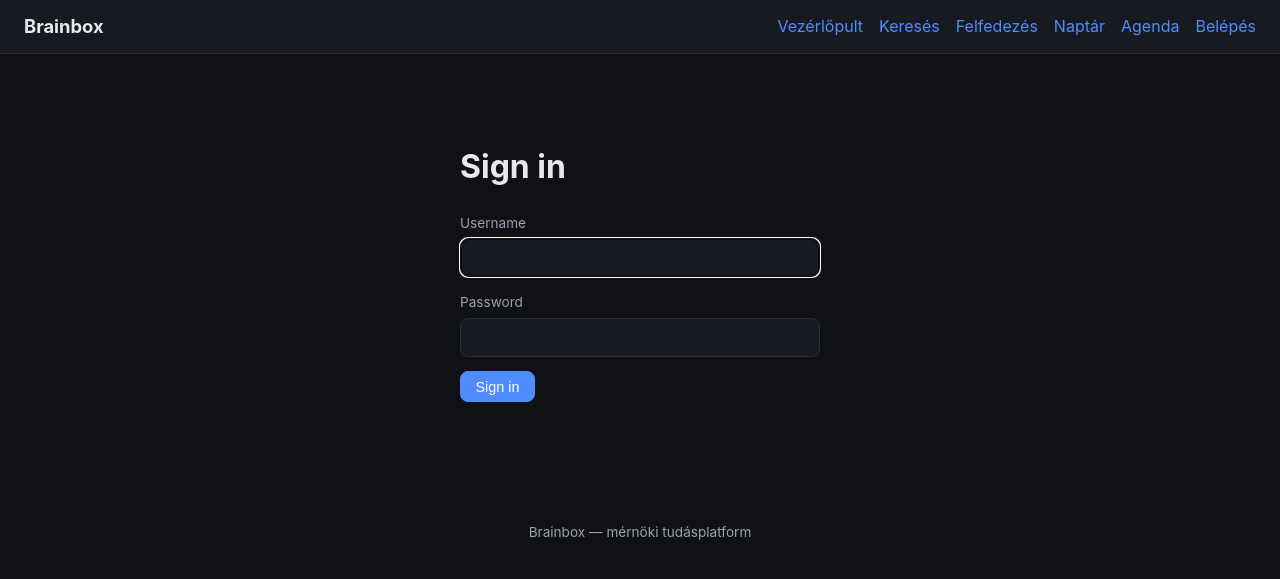
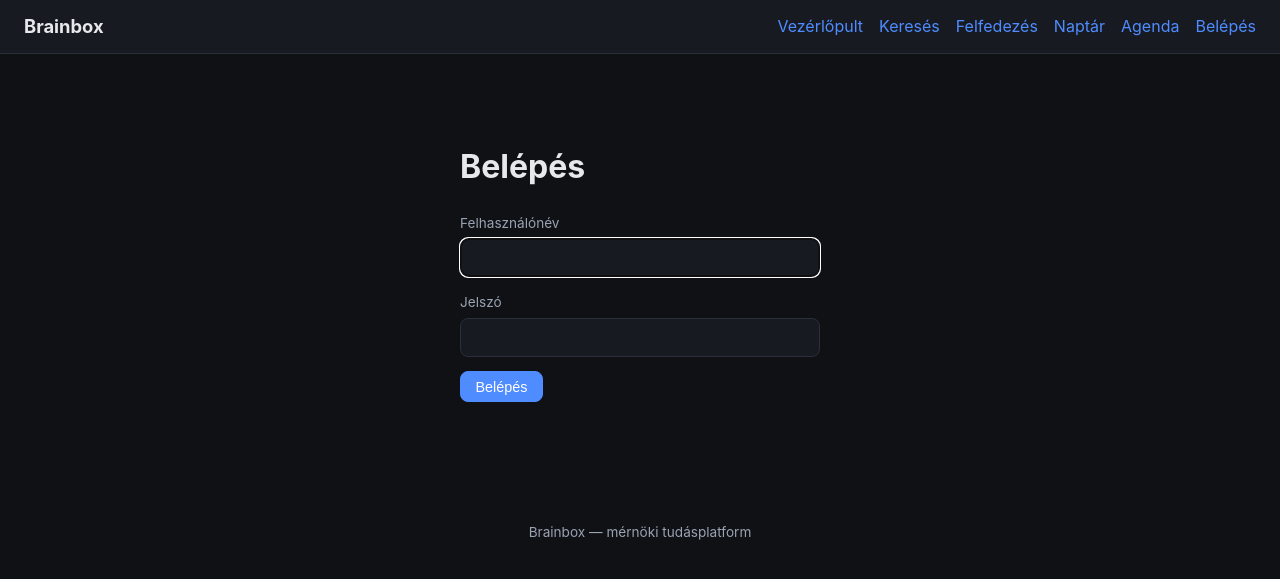
Before and after one commit to bRANC9/Brainbox, a Django app: page /accounts/login/?next=/manage/audit/ in a window 1280 px wide. Shown: the top 579 px of the page. Run offline with Django 5.2, Linux system fonts and the light colour scheme; some libraries are stand-ins or nearby versions.

Commit message:
UI: the login page was English, plus a structural audit that now comes out clean
Fourth pass, done by sweeping rather than reading. A script that greps templates
for English UI literals found the rest of what three manual rounds missed, and a
browser-side audit now checks 15 routes for duplicate ids, dangling label/for,
unlabelled form controls, images without alt, heading order and `lang`.

**The login page was entirely English** - "Sign in", "Username", "Password",
"Invalid username or password", "Sign in with SSO" - and it is the first thing a
new user sees. Also still English: "No keys yet.", "No events.", "No members.",
"No groups yet.", and the breadcrumb said "Dashboard" on three pages while the nav
called it "Vezérlőpult". The document form jumped h1 -> h3.

The audit also caught its own false positive worth recording: a collapsed
<details> reports empty innerText, so every item in the admin dropdown was flagged
as nameless. It now expands the details before checking - 18 findings down to 1
real one, then to 0.

And a mistake of mine: the review screenshots were being taken against a *stale*
process. `--noreload` plus a `pkill` that silently lost the race left the old
server holding port 8129, so a change I had "verified" in a screenshot was
serving the pre-edit template. It cost two rounds of chasing a fix that was
already on disk. The shoot script now kills by pid, refuses to continue if the
port is still held, and prints the served login heading as proof of freshness.

366 tests green, ruff clean, no migrations.

```diff
--- a/templates/api_keys.html
+++ b/templates/api_keys.html
@@ -33,7 +33,7 @@
         </td>
       </tr>
     {% empty %}
-      <tr><td colspan="5" class="muted">No keys yet.</td></tr>
+      <tr><td colspan="5" class="muted">Még nincs API kulcs.</td></tr>
     {% endfor %}
   </tbody>
 </table>
--- a/templates/audit.html
+++ b/templates/audit.html
@@ -30,7 +30,7 @@
         <td>{{ event.source|hu }}</td>
       </tr>
     {% empty %}
-      <tr><td colspan="6" class="muted">No events.</td></tr>
+      <tr><td colspan="6" class="muted">Még nincs esemény.</td></tr>
     {% endfor %}
   </tbody>
 </table>
--- a/templates/document_detail.html
+++ b/templates/document_detail.html
@@ -5,7 +5,7 @@
 <article class="document">
   <header class="document-head">
     <p class="crumbs">
-      <a href="{% url 'web:dashboard' %}">Dashboard</a> /
+      <a href="{% url 'web:dashboard' %}">Vezérlőpult</a> /
       <a href="{% url 'web:workspace_detail' document.workspace.slug %}">{{ document.workspace.name }}</a>
       {% if document.project %} /
         <a href="{% url 'web:project_detail' document.workspace.slug document.project.slug %}">{{ document.project.name }}</a>
--- a/templates/document_form.html
+++ b/templates/document_form.html
@@ -58,7 +58,7 @@
   allows it. When the workspace has not allowed it the box is disabled rather
   than silently inert, so nobody ticks it and wonders why nothing changed.
   {% endcomment %}
-  <h3>Közzététel</h3>
+  <h2>Közzététel</h2>
   <div class="row">
     <label class="inline-check">
       <input type="checkbox" name="publish_summary"{% if publish_summary %} checked{% endif %}{% if not publish_titles %} disabled{% endif %}>
--- a/templates/groups.html
+++ b/templates/groups.html
@@ -25,7 +25,7 @@
           </form>
         </li>
       {% empty %}
-        <li class="muted">No members.</li>
+        <li class="muted">Nincs tag.</li>
       {% endfor %}
     </ul>
     {% if group.candidates %}
@@ -55,6 +55,6 @@
     {% endif %}
   </section>
 {% empty %}
-  <p class="muted">No groups yet.</p>
+  <p class="muted">Még nincs csoport.</p>
 {% endfor %}
 {% endblock %}
--- a/templates/project_detail.html
+++ b/templates/project_detail.html
@@ -4,7 +4,7 @@
 <section class="page-head">
   <div>
     <p class="crumbs">
-      <a href="{% url 'web:dashboard' %}">Dashboard</a> /
+      <a href="{% url 'web:dashboard' %}">Vezérlőpult</a> /
       <a href="{% url 'web:workspace_detail' workspace.slug %}">{{ workspace.name }}</a> /
       {{ project.name }}
     </p>
--- a/templates/registration/login.html
+++ b/templates/registration/login.html
@@ -1,18 +1,31 @@
 {% extends "base.html" %}
-{% block title %}Login - Brainbox{% endblock %}
+{% comment %}
+The login page is the first thing a new user sees, and it was still English:
+"Sign in", "Username", "Password", "Invalid username or password", "Sign in with
+SSO". Django's own form errors are also English by default, so the messages are
+overridden here rather than leaving LANGUAGE_CODE alone (which would switch every
+Django admin string too).
+{% endcomment %}
+{% block title %}Belépés - Brainbox{% endblock %}
 {% block content %}
 <div class="auth">
-  <h1>Sign in</h1>
-  {% if form.errors %}<p class="error">Invalid username or password.</p>{% endif %}
+  <h1>Belépés</h1>
+  {% if form.errors %}
+    <p class="error">Hibás felhasználónév vagy jelszó.</p>
+  {% endif %}
   <form method="post" class="form">
     {% csrf_token %}
-    <label>Username <input type="text" name="username" autocomplete="username" autofocus required></label>
-    <label>Password <input type="password" name="password" autocomplete="current-password" required></label>
+    <label>Felhasználónév
+      <input type="text" name="username" autocomplete="username" autofocus required>
+    </label>
+    <label>Jelszó
+      <input type="password" name="password" autocomplete="current-password" required>
+    </label>
     <input type="hidden" name="next" value="{{ next }}">
-    <button type="submit" class="button primary">Sign in</button>
+    <button type="submit" class="button primary">Belépés</button>
   </form>
   {% if oidc_enabled %}
-    <p><a class="button" href="{% url 'accounts:oidc_login' %}">Sign in with SSO</a></p>
+    <p><a class="button" href="{% url 'accounts:oidc_login' %}">Belépés egységes azonosítással (SSO)</a></p>
   {% endif %}
 </div>
 {% endblock %}
--- a/templates/workspace_detail.html
+++ b/templates/workspace_detail.html
@@ -3,7 +3,7 @@
 {% block content %}
 <section class="page-head">
   <div>
-    <p class="crumbs"><a href="{% url 'web:dashboard' %}">Dashboard</a> / {{ workspace.name }}</p>
+    <p class="crumbs"><a href="{% url 'web:dashboard' %}">Vezérlőpult</a> / {{ workspace.name }}</p>
     <h1>{{ workspace.name }}</h1>
     {% if workspace.description %}<p class="muted">{{ workspace.description }}</p>{% else %}<p class="meta">Nincs leírás.</p>{% endif %}
     <p class="meta">Tulajdonos: {% if owner %}{{ owner.display_name|default:owner.username }}{% if owner.display_name and owner.display_name != owner.username %} ({{ owner.username }}){% endif %}{% else %}nincs (örökség){% endif %}</p>
```
Also changed, not shown: .opencode/audit.py (added), .opencode/sweep.py (added).
